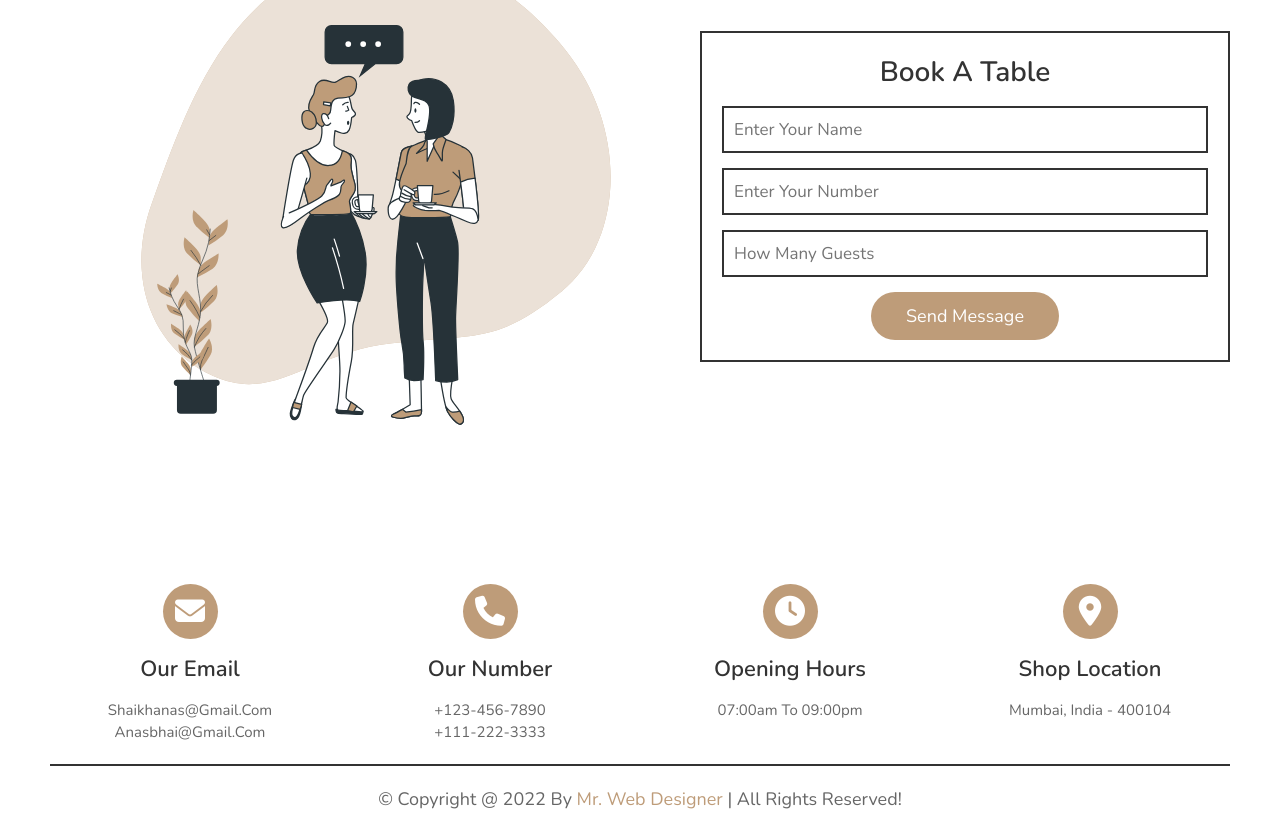
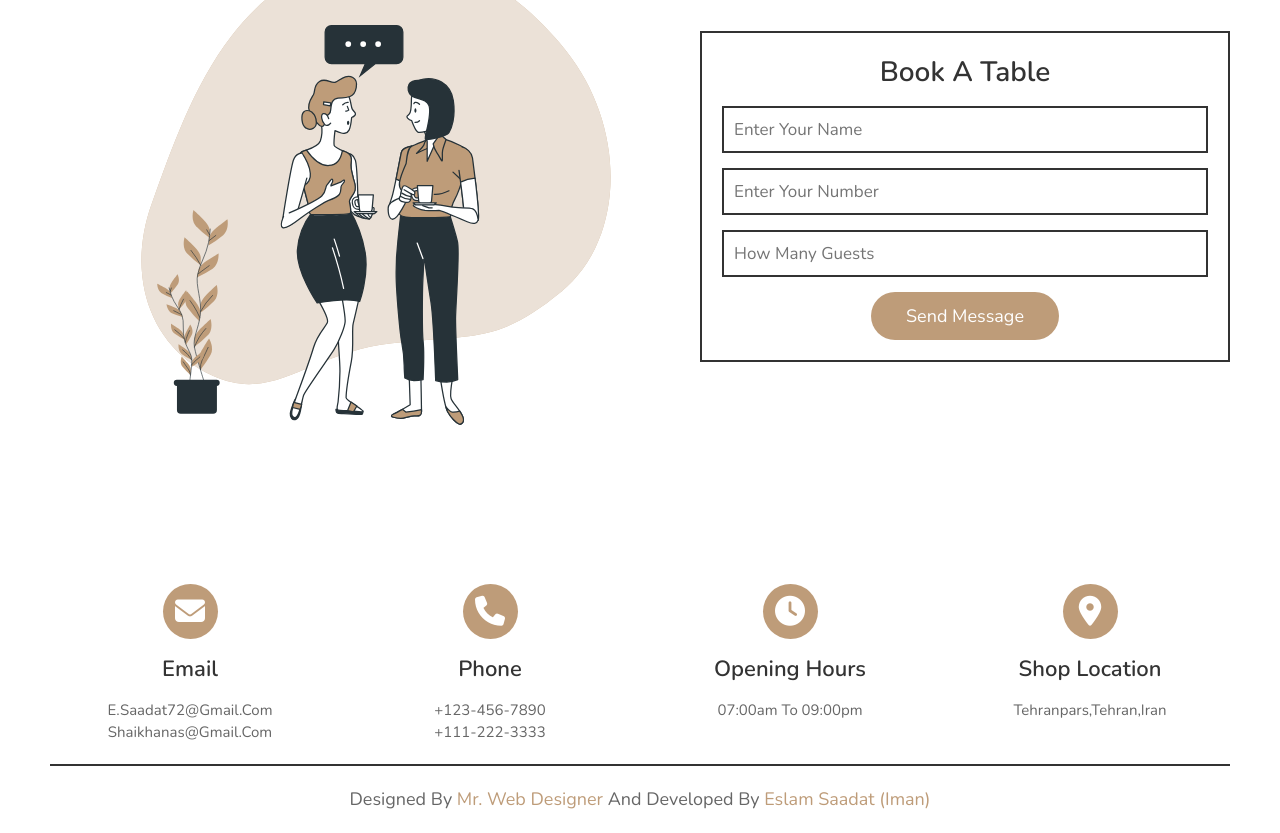
Before and after one commit to imansaadat/coffee-shop, a plain HTML site: page index.html in a window 1280 px wide. Shown: the part 4790-5623 px from the top of the page. Drawn offline with nearby package versions, Linux system fonts and the light colour scheme; a web font is replaced by a local one.

Commit message:
index.html updated

```diff
--- a/index.html
+++ b/index.html
@@ -1,18 +1,17 @@
 <!DOCTYPE html>
 <html lang="en">
+
 <head>
   <meta charset="UTF-8" />
   <meta http-equiv="X-UA-Compatible" content="IE=edge" />
   <meta name="viewport" content="width=device-width, initial-scale=1.0" />
   <!-- font awesome link -->
-    <link
-      rel="stylesheet"
-      href="https://cdnjs.cloudflare.com/ajax/libs/font-awesome/6.1.1/css/all.min.css"
-    />
+  <link rel="stylesheet" href="https://cdnjs.cloudflare.com/ajax/libs/font-awesome/6.1.1/css/all.min.css" />
   <!-- custom css file-->
   <link rel="stylesheet" href="assets/css/style.css" />
   <title>Coffee shop</title>
 </head>
+
 <body>
   <!-- header -->
   <header class="header">
@@ -74,7 +73,9 @@
           </div>
           <div class="about_data">
             <h2 class="about_title">A Cup Of Coffee Can Complete Your Day</h2>
-              <p class="about_description">Lorem Ipsum Dolor Sit Amet Consectetur Adipisicing Elit. Veniam Suscipit Sunt Repellendus, Dolorum Recusandae Placeat Quae. Iste Eaque Aspernatur, Animi Deleniti Voluptas, Sunt Molestias Eveniet Sint Consectetur Facere A Ex.</p>
+            <p class="about_description">Lorem Ipsum Dolor Sit Amet Consectetur Adipisicing Elit. Veniam Suscipit Sunt
+              Repellendus, Dolorum Recusandae Placeat Quae. Iste Eaque Aspernatur, Animi Deleniti Voluptas, Sunt
+              Molestias Eveniet Sint Consectetur Facere A Ex.</p>
             <a href="#" class="btn">Our Menu</a>
           </div>
         </div>
@@ -258,13 +259,13 @@
       <div class="footer_cols">
         <div class="col">
           <i class="fas fa-envelope"></i>
-                <h4>Our Email</h4>
+          <h4>Email</h4>
+          <p>e.saadat72@gmail.com</p>
           <p>Shaikhanas@Gmail.Com</p>
-                <p>Anasbhai@Gmail.Com</p>
         </div>
         <div class="col">
           <i class="fas fa-phone"></i>
-                <h4>Our Number</h4>
+          <h4>Phone</h4>
           <p>+123-456-7890</p>
           <p>+111-222-3333</p>
         </div>
@@ -276,14 +277,16 @@
         <div class="col">
           <i class="fas fa-map-marker-alt"></i>
           <h4>Shop Location</h4>
-                <p>Mumbai, India - 400104</p>
+          <p>Tehranpars,Tehran,Iran</p>
         </div>
       </div>
       <div class="copy_right">
-                <p> © copyright @ 2022 by <span>mr. web designer</span> | all rights reserved! </p>
+        <p>designed by <span>mr. web designer</span> and
+          developed by <span>Eslam Saadat (Iman)</span></p>
       </div>
     </div>
   </footer>
   <script src="assets/js/index.js"></script>
 </body>
+
 </html>
```
Lines whose indentation alone changed are shown as unchanged.
